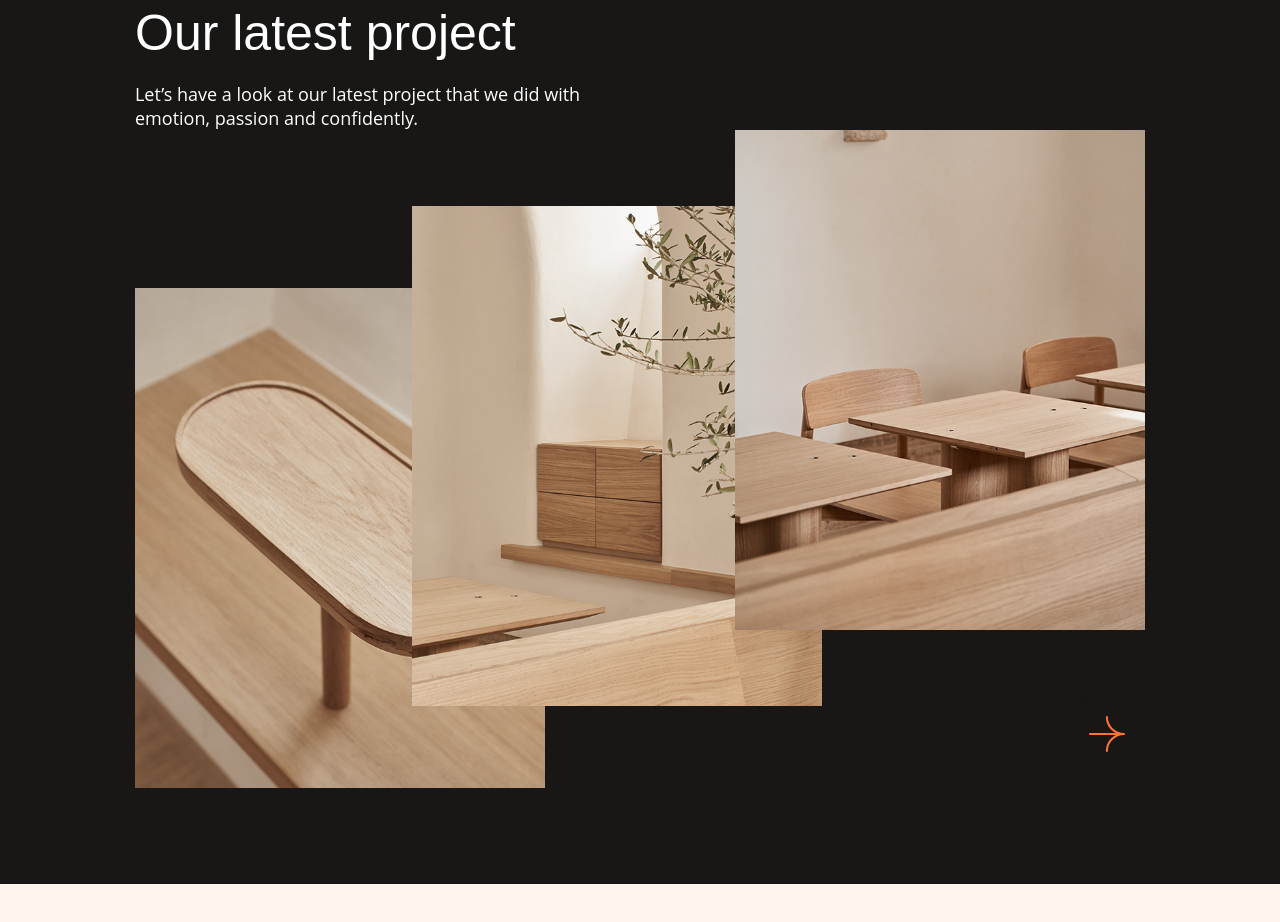
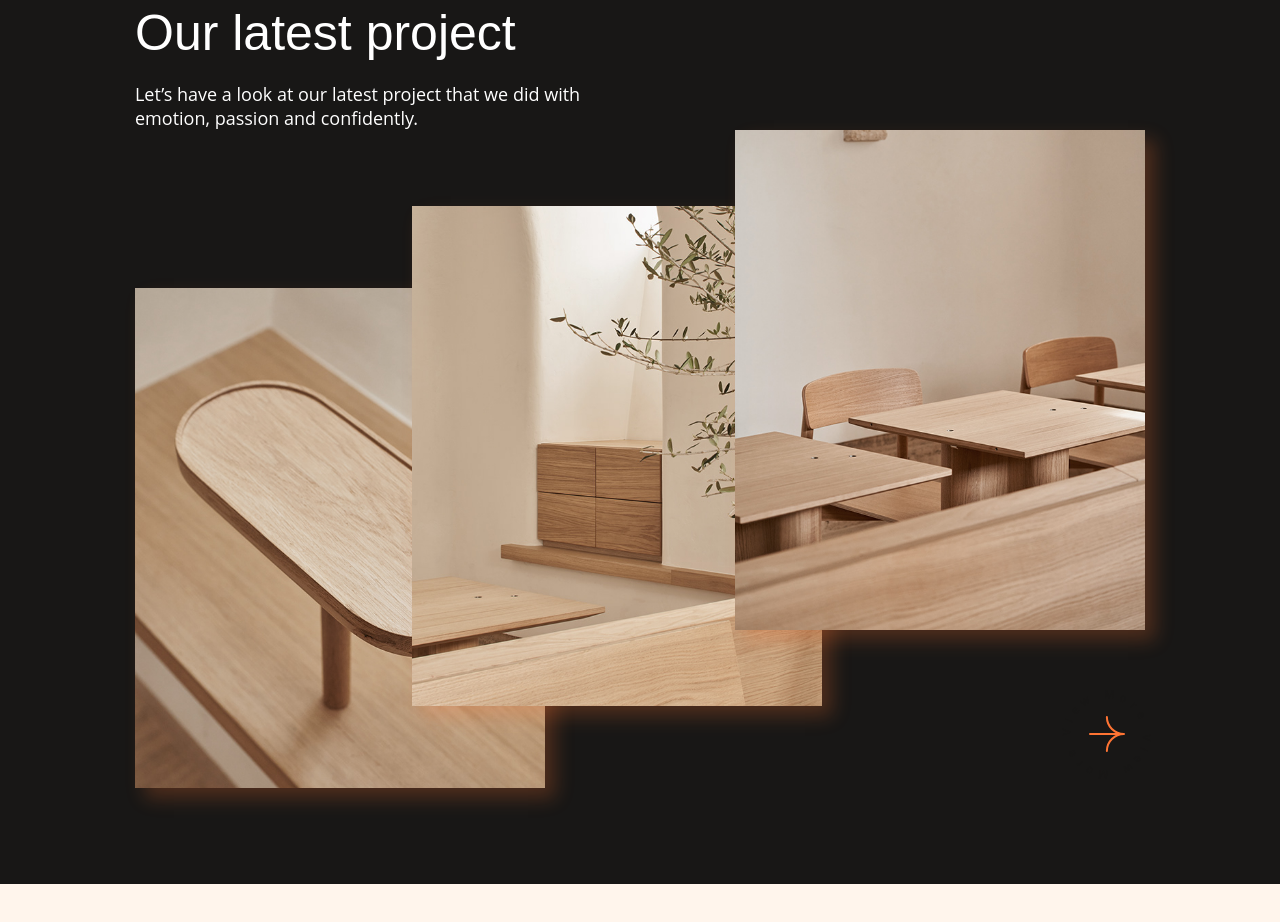
Before and after one commit to sweeetlatte/landing-page-with-scss, a React (Create React App) app: page / in a window 1280 px wide. Shown: the part 2080-3002 px from the top of the page. Built offline with nearby package versions, Linux system fonts and the light colour scheme.

Commit message:
style: add shadow to images

```diff
--- a/src/components/LandingPage/Project/project.scss
+++ b/src/components/LandingPage/Project/project.scss
@@ -35,18 +35,23 @@
     display: flex;
     position: relative;
 
+    > * {
+        box-shadow: 10px 10px 18px rgba(255, 116, 51, 0.24);
+    }
+
     > :nth-child(1) {
-        padding-top: 158px;
+        margin-top: 158px;
     }
+
     > :nth-child(2) {
         position: absolute;
         right: 32%;
-        padding-top: 76px;
-        padding-bottom: 76px;
+        margin-top: 76px;
+        margin-bottom: 76px;
     }
     > :nth-child(3) {
         position: absolute;
         right: 0;
-        padding-bottom: 158px;
+        margin-bottom: 158px;
     }
 }
```
